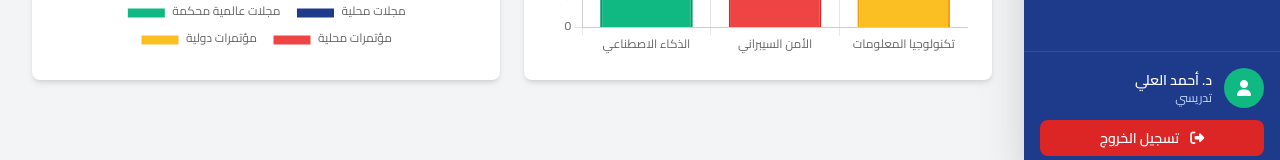
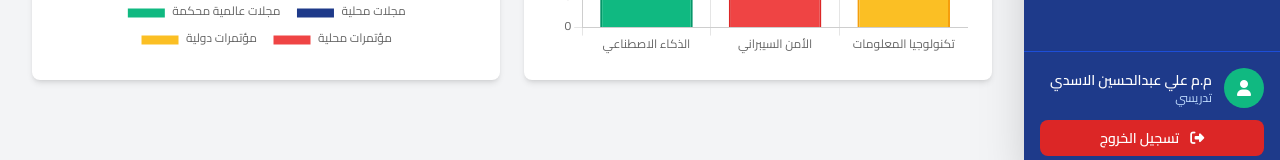
Before and after one commit to AbbasDialdin/Nitaj, a plain HTML site: page index.html in a window 1280 px wide. Both pictures are taken after a click on the button "تسجيل دخول - تدريسي". Shown: the part 628-788 px from the top of the page. Drawn offline with nearby package versions, Linux system fonts and the light colour scheme.

Commit message:
Add files via upload

```diff
--- a/index.html
+++ b/index.html
@@ -1231,7 +1231,7 @@
                     document.getElementById('departmentsMenuItem').style.display = 'block';
                     document.getElementById('comparisonsMenuItem').style.display = 'block';
                 } else if (role === 'researcher') {
-                    userNameDisplay.textContent = 'د. أحمد العلي';
+                    userNameDisplay.textContent = 'م.م علي عبدالحسين الاسدي';
                     userRoleDisplay.textContent = 'تدريسي';
                     // Hide departments and comparisons for researchers
                     document.getElementById('departmentsMenuItem').style.display = 'none';
```
